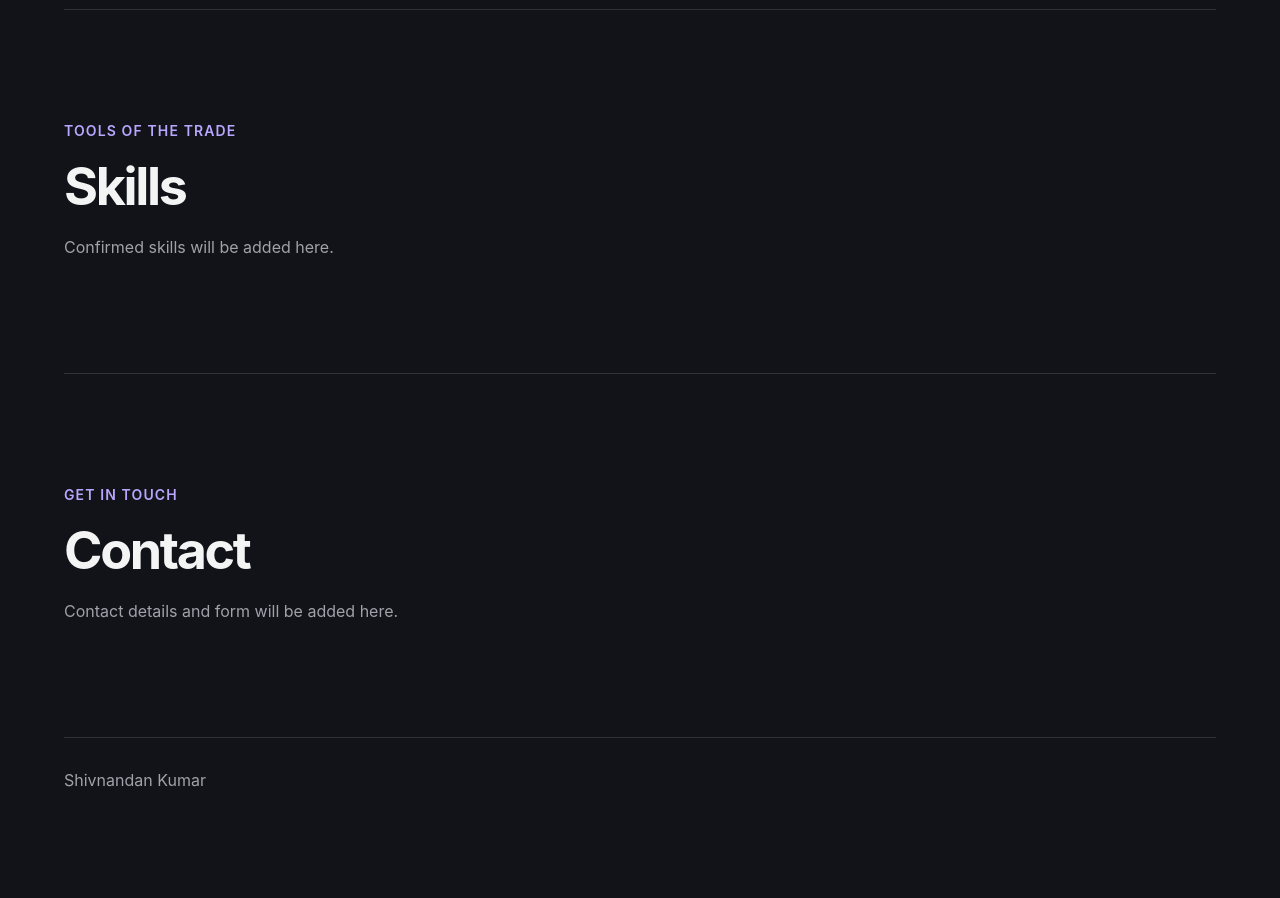
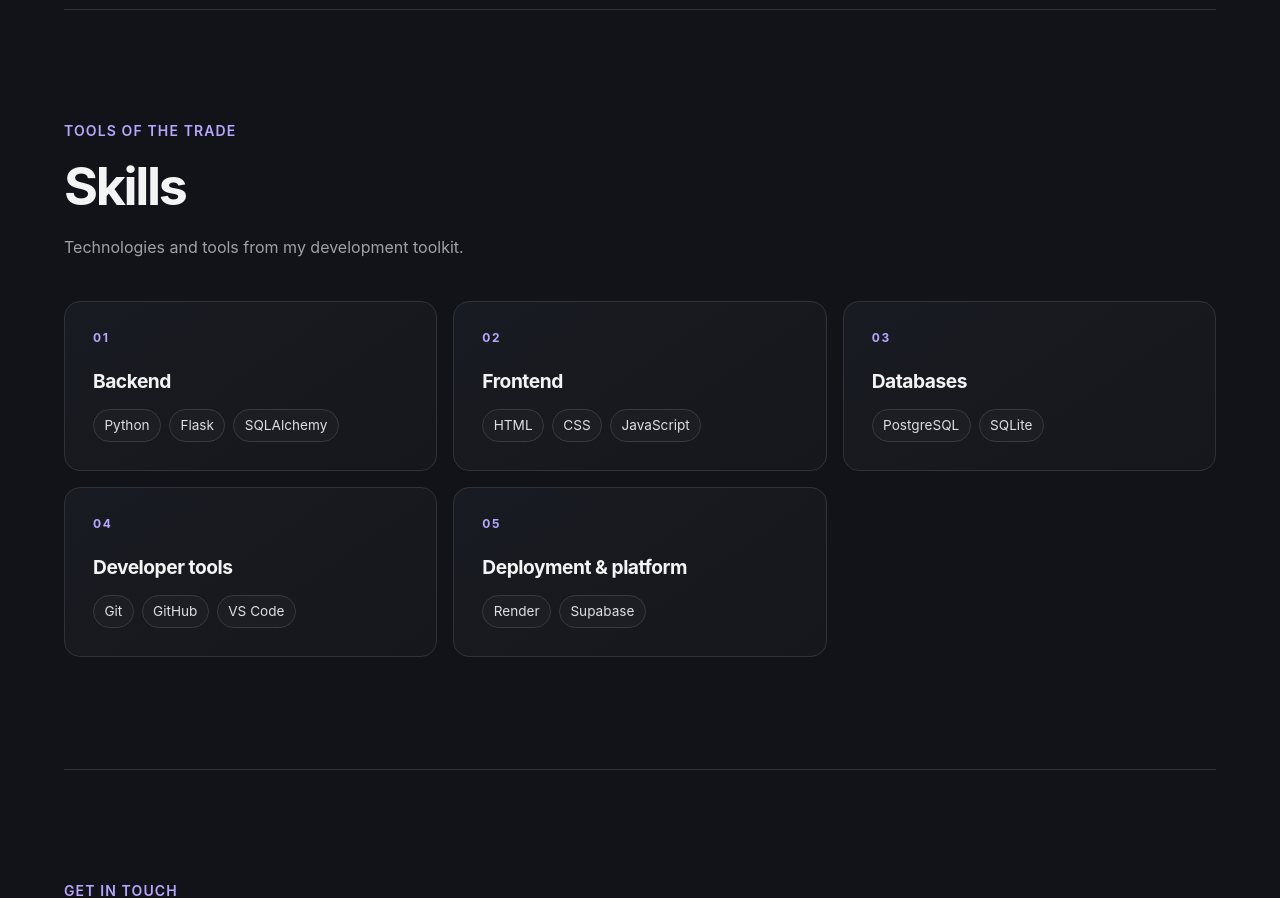
Before and after one commit to shivnandan-kumar/shivnandan-portfolio, a Flask app: page / in a window 1280 px wide. Shown: the part 2289-3187 px from the top of the page. Before the commit the page ends 3076 px from the top, so only its background shows below. Run offline with Flask 3, Linux system fonts and the light colour scheme.

Commit message:
feat: add categorized skills section

```diff
--- a/static/css/styles.css
+++ b/static/css/styles.css
@@ -317,6 +317,54 @@ h2 {
   letter-spacing: -0.03em;
 }
 
+.skills-grid {
+  display: grid;
+  grid-template-columns: repeat(3, minmax(0, 1fr));
+  gap: 1rem;
+  margin-top: 2.5rem;
+}
+
+.skill-group {
+  min-width: 0;
+  padding: clamp(1.25rem, 2.5vw, 1.75rem);
+  border: 1px solid var(--color-border);
+  border-radius: 1rem;
+  background: linear-gradient(145deg, #191b22, #15171c);
+}
+
+.skill-group-index {
+  margin-bottom: 1.5rem;
+  color: var(--color-accent);
+  font-size: 0.75rem;
+  font-weight: 700;
+  letter-spacing: 0.14em;
+}
+
+.skill-group h3 {
+  margin: 0 0 1rem;
+  font-size: 1.2rem;
+  letter-spacing: -0.025em;
+}
+
+.skill-list {
+  display: flex;
+  flex-wrap: wrap;
+  gap: 0.5rem;
+  margin: 0;
+  padding: 0;
+  list-style: none;
+}
+
+.skill-list li {
+  padding: 0.4rem 0.65rem;
+  border: 1px solid #393943;
+  border-radius: 999px;
+  background: rgb(255 255 255 / 2%);
+  color: #dedee3;
+  font-size: 0.85rem;
+  line-height: 1.35;
+}
+
 .project-grid {
   display: grid;
   grid-template-columns: repeat(2, minmax(0, 1fr));
@@ -537,6 +585,20 @@ h2 {
     font-size: clamp(2.25rem, 10vw, 3.5rem);
   }
 
+  .skills-grid {
+    grid-template-columns: 1fr;
+    gap: 0.75rem;
+    margin-top: 1.75rem;
+  }
+
+  .skill-group {
+    padding: 1.25rem;
+  }
+
+  .skill-group-index {
+    margin-bottom: 0.8rem;
+  }
+
   .education-card h3 {
     font-size: 1.4rem;
   }
--- a/templates/index.html
+++ b/templates/index.html
@@ -172,7 +172,57 @@
       <section class="page-section" id="skills" aria-labelledby="skills-title">
         <p class="eyebrow">Tools of the trade</p>
         <h2 id="skills-title">Skills</h2>
-        <p class="section-note">Confirmed skills will be added here.</p>
+        <p class="section-note">Technologies and tools from my development toolkit.</p>
+
+        <div class="skills-grid">
+          <article class="skill-group">
+            <p class="skill-group-index">01</p>
+            <h3>Backend</h3>
+            <ul class="skill-list" aria-label="Backend skills">
+              <li>Python</li>
+              <li>Flask</li>
+              <li>SQLAlchemy</li>
+            </ul>
+          </article>
+
+          <article class="skill-group">
+            <p class="skill-group-index">02</p>
+            <h3>Frontend</h3>
+            <ul class="skill-list" aria-label="Frontend skills">
+              <li>HTML</li>
+              <li>CSS</li>
+              <li>JavaScript</li>
+            </ul>
+          </article>
+
+          <article class="skill-group">
+            <p class="skill-group-index">03</p>
+            <h3>Databases</h3>
+            <ul class="skill-list" aria-label="Database technologies">
+              <li>PostgreSQL</li>
+              <li>SQLite</li>
+            </ul>
+          </article>
+
+          <article class="skill-group">
+            <p class="skill-group-index">04</p>
+            <h3>Developer tools</h3>
+            <ul class="skill-list" aria-label="Developer tools">
+              <li>Git</li>
+              <li>GitHub</li>
+              <li>VS Code</li>
+            </ul>
+          </article>
+
+          <article class="skill-group">
+            <p class="skill-group-index">05</p>
+            <h3>Deployment &amp; platform</h3>
+            <ul class="skill-list" aria-label="Deployment and platform tools">
+              <li>Render</li>
+              <li>Supabase</li>
+            </ul>
+          </article>
+        </div>
       </section>
 
       <section class="page-section" id="contact" aria-labelledby="contact-title">
```
Also changed, not shown: tests/test_routes.py (+14 -0 lines), README.md.
